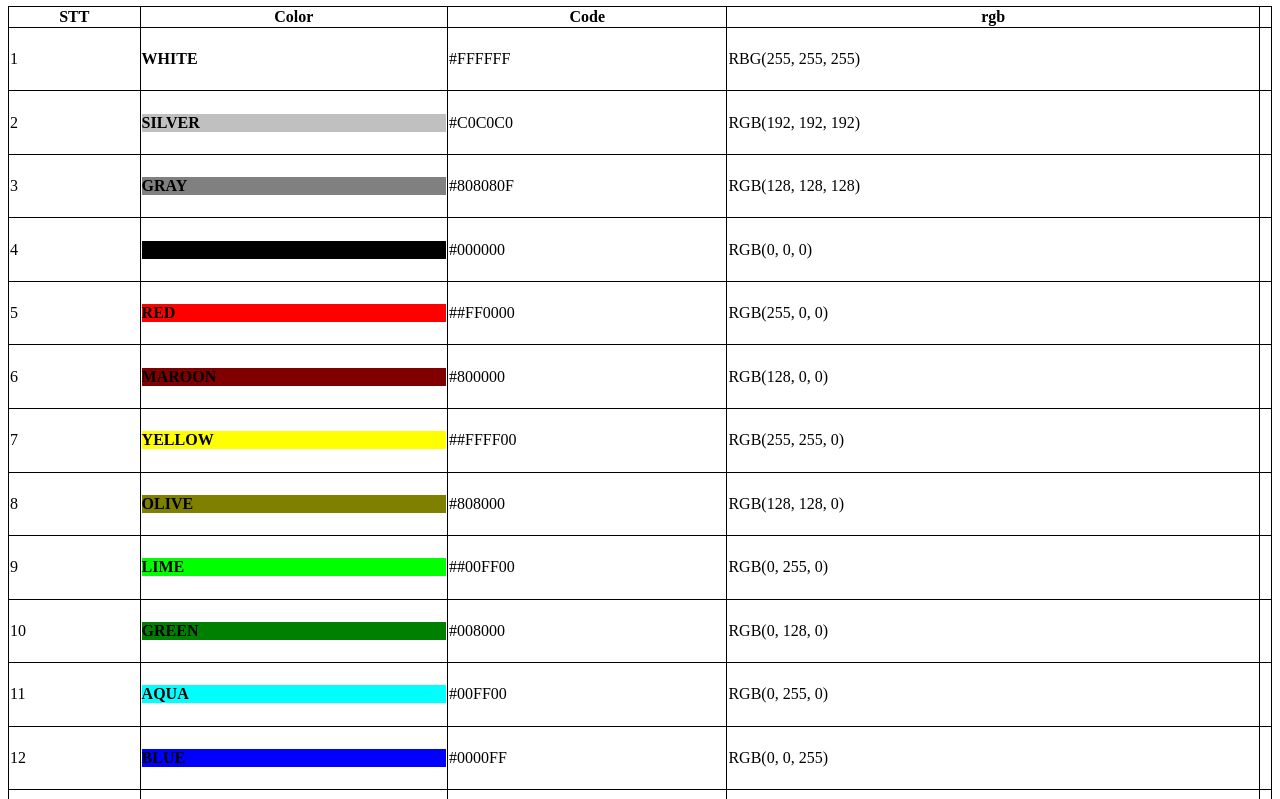
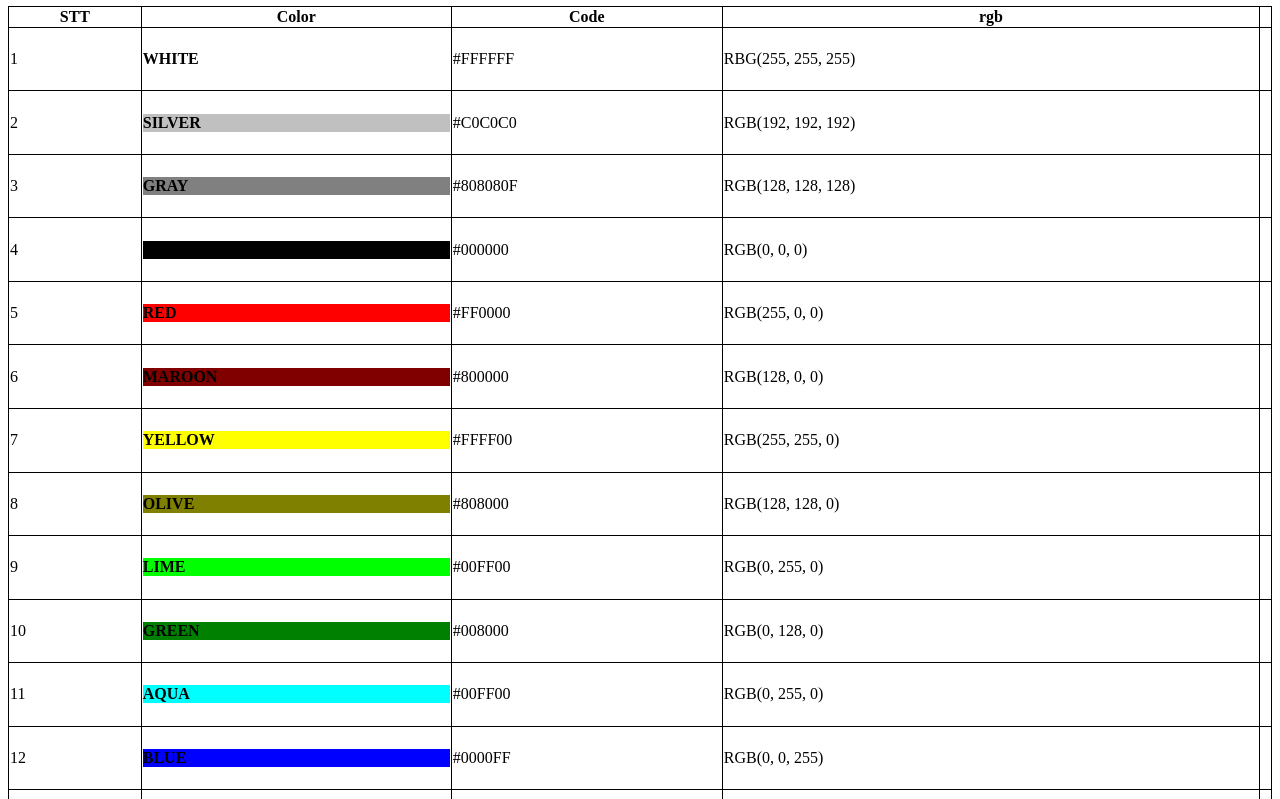
Before and after one commit to LPTruong/ProjectWebA, a plain HTML site: page index.html in a window 1280 px wide. Shown: the part 358-1157 px from the top of the page. Drawn offline with Linux system fonts and the light colour scheme.

Commit message:
Update index.html

```diff
--- a/index.html
+++ b/index.html
@@ -68,7 +68,7 @@
   <tr>
     <td> 5</td>
     <td><h4 style="background-color:RED;">RED</h4></td>
-    <td>##FF0000</td>
+    <td>#FF0000</td>
     <td>RGB(255, 0, 0)<td>
   </tr>
   <tr>
@@ -80,7 +80,7 @@
   <tr>
     <td> 7</td>
     <td><h4 style="background-color:YELLOW;">YELLOW	</h4></td>
-    <td>##FFFF00</td>
+    <td>#FFFF00</td>
     <td>RGB(255, 255, 0)<td>
   </tr>
   <tr>
@@ -92,7 +92,7 @@
   <tr>
     <td> 9</td>
     <td><h4 style="background-color:LIME	;">LIME	</h4></td>
-    <td>##00FF00</td>
+    <td>#00FF00</td>
     <td>RGB(0, 255, 0)<td>
 
   <tr>
```
